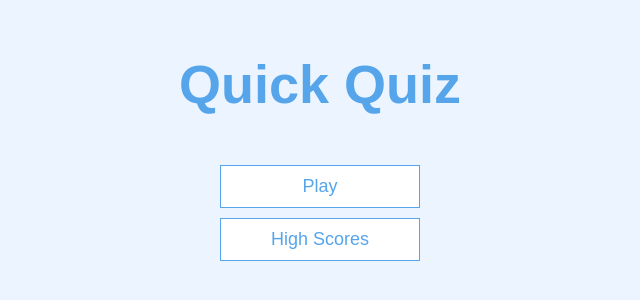
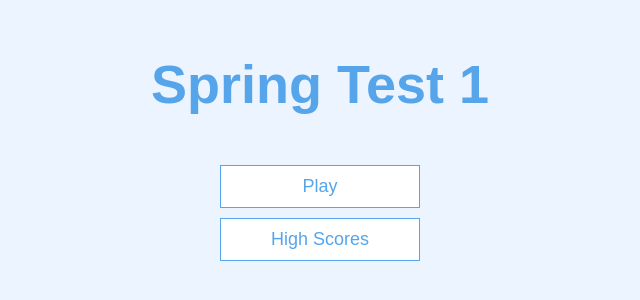
Before and after one commit to gokuweb5/SpringTest1, a plain HTML site: page index.html in a window 1280 px wide. Shown: the part 238-538 px from the top of the page, without its empty margins (320-960 px from the left). Drawn offline with Linux system fonts and the light colour scheme.

Commit message:
Update index.html

```diff
--- a/index.html
+++ b/index.html
@@ -4,13 +4,13 @@
     <meta charset="UTF-8" />
     <meta name="viewport" content="width=device-width, initial-scale=1.0" />
     <meta http-equiv="X-UA-Compatible" content="ie=edge" />
-    <title>Quick Quiz</title>
+    <title>Spring Test 1</title>
     <link rel="stylesheet" href="app.css" />
   </head>
   <body>
     <div class="container">
       <div id="home" class="flex-center flex-column">
-        <h1>Quick Quiz</h1>
+        <h1>Spring Test 1</h1>
         <a class="btn" href="/SpringTest1/game.html">Play</a>
         <a class="btn" href="/SpringTest1/highscores.html">High Scores</a>
       </div>
```
